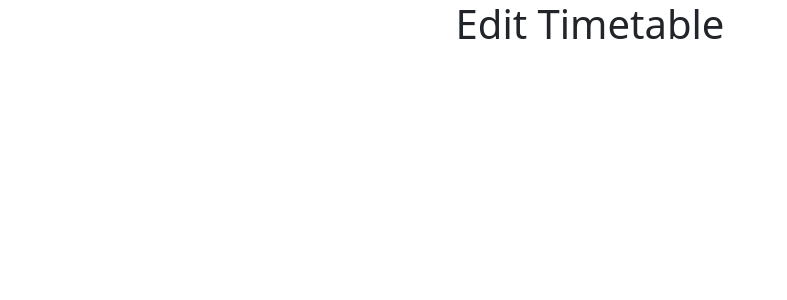
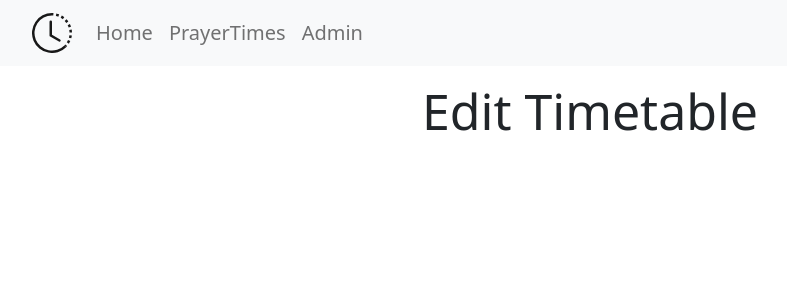
Before and after one commit to HabibAli786/my-digital-prayer-display, a React (Create React App) app: page /editTimetable in a window 1280 px wide. Shown: the top 300 px of the page, without its empty margins (50-837 px from the left). Built offline with nearby package versions, Linux system fonts and the light colour scheme.

Commit message:
starting structure

```diff
--- a/src/components/EditTimetable/EditTimetable.js
+++ b/src/components/EditTimetable/EditTimetable.js
@@ -2,6 +2,7 @@ import axios from "axios";
 import { useEffect, useState } from "react"
 import { connect } from "react-redux";
 import { Redirect } from 'react-router';
+import Header from "../Header/Header";
 import { set_auth, set_username } from "../Redux/actions/authAction";
 import { authenticate } from "../Redux/reducers/authReducer";
 
@@ -19,7 +20,10 @@ function EditTimetable(props) {
         return ( <Redirect to="/admin" /> )
     } else {
         return (
-            <h1>Edit Timetable</h1>
+            <>
+            <Header />
+            <h1 style={{marginTop : "15px", fontSize: "50px"}}>Edit Timetable</h1>
+            </>
         )
     }
 }
```
